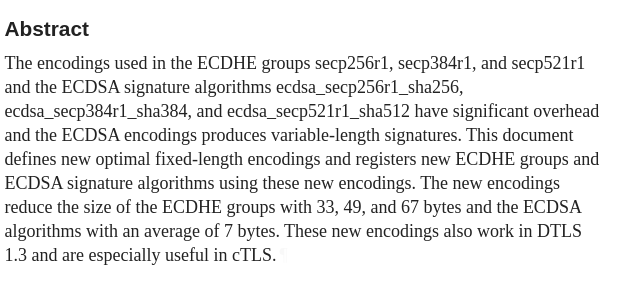
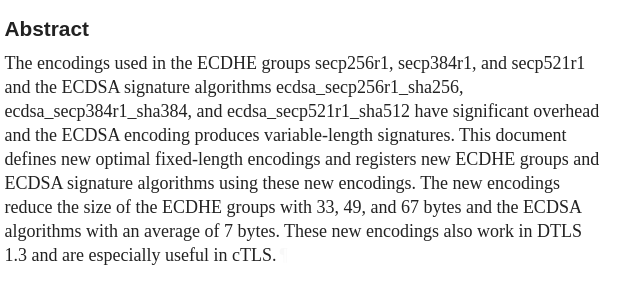
Before and after one commit to emanjon/draft-mattsson-tls-compact-ecc, a plain HTML site: page draft-mattsson-tls-compact-ecc.html in a window 1280 px wide. Shown: the part 336-618 px from the top of the page, 120-760 px from the left. Drawn offline with Linux system fonts and the light colour scheme; a web font is replaced by a local one.

Commit message:
Script updating gh-pages from 31cdad2. [ci skip]

```diff
--- a/draft-mattsson-tls-compact-ecc.html
+++ b/draft-mattsson-tls-compact-ecc.html
@@ -7,7 +7,7 @@
 <title>Compact ECDHE and ECDSA Encodings for TLS 1.3</title>
 <meta content="John Preuß Mattsson" name="author">
 <meta content="
-       The encodings used in the ECDHE groups secp256r1, secp384r1, and secp521r1 and the ECDSA signature algorithms ecdsa_secp256r1_sha256, ecdsa_secp384r1_sha384, and ecdsa_secp521r1_sha512 have significant overhead and the ECDSA encodings produces variable-length signatures. This document defines new optimal fixed-length encodings and registers new ECDHE groups and ECDSA signature algorithms using these new encodings. The new encodings reduce the size of the ECDHE groups with 33, 49, and 67 bytes and the ECDSA algorithms with an average of 7 bytes. These new encodings also work in DTLS 1.3 and are especially useful in cTLS.
+       The encodings used in the ECDHE groups secp256r1, secp384r1, and secp521r1 and the ECDSA signature algorithms ecdsa_secp256r1_sha256, ecdsa_secp384r1_sha384, and ecdsa_secp521r1_sha512 have significant overhead and the ECDSA encoding produces variable-length signatures. This document defines new optimal fixed-length encodings and registers new ECDHE groups and ECDSA signature algorithms using these new encodings. The new encodings reduce the size of the ECDHE groups with 33, 49, and 67 bytes and the ECDSA algorithms with an average of 7 bytes. These new encodings also work in DTLS 1.3 and are especially useful in cTLS.
     " name="description">
 <meta content="xml2rfc 3.15.3" name="generator">
 <meta content="next generation" name="keyword">
@@ -1074,7 +1074,7 @@ svg :is([fill="white"], [fill^="#fff"]) {
 <h1 id="title">Compact ECDHE and ECDSA Encodings for TLS 1.3</h1>
 <section id="section-abstract">
       <h2 id="abstract"><a href="#abstract" class="selfRef">Abstract</a></h2>
-<p id="section-abstract-1">The encodings used in the ECDHE groups secp256r1, secp384r1, and secp521r1 and the ECDSA signature algorithms ecdsa_secp256r1_sha256, ecdsa_secp384r1_sha384, and ecdsa_secp521r1_sha512 have significant overhead and the ECDSA encodings produces variable-length signatures. This document defines new optimal fixed-length encodings and registers new ECDHE groups and ECDSA signature algorithms using these new encodings. The new encodings reduce the size of the ECDHE groups with 33, 49, and 67 bytes and the ECDSA algorithms with an average of 7 bytes. These new encodings also work in DTLS 1.3 and are especially useful in cTLS.<a href="#section-abstract-1" class="pilcrow">¶</a></p>
+<p id="section-abstract-1">The encodings used in the ECDHE groups secp256r1, secp384r1, and secp521r1 and the ECDSA signature algorithms ecdsa_secp256r1_sha256, ecdsa_secp384r1_sha384, and ecdsa_secp521r1_sha512 have significant overhead and the ECDSA encoding produces variable-length signatures. This document defines new optimal fixed-length encodings and registers new ECDHE groups and ECDSA signature algorithms using these new encodings. The new encodings reduce the size of the ECDHE groups with 33, 49, and 67 bytes and the ECDSA algorithms with an average of 7 bytes. These new encodings also work in DTLS 1.3 and are especially useful in cTLS.<a href="#section-abstract-1" class="pilcrow">¶</a></p>
 </section>
 <section class="note rfcEditorRemove" id="section-note.1">
       <h2 id="name-about-this-document">
```
Also changed, not shown: draft-mattsson-tls-compact-ecc.txt.
